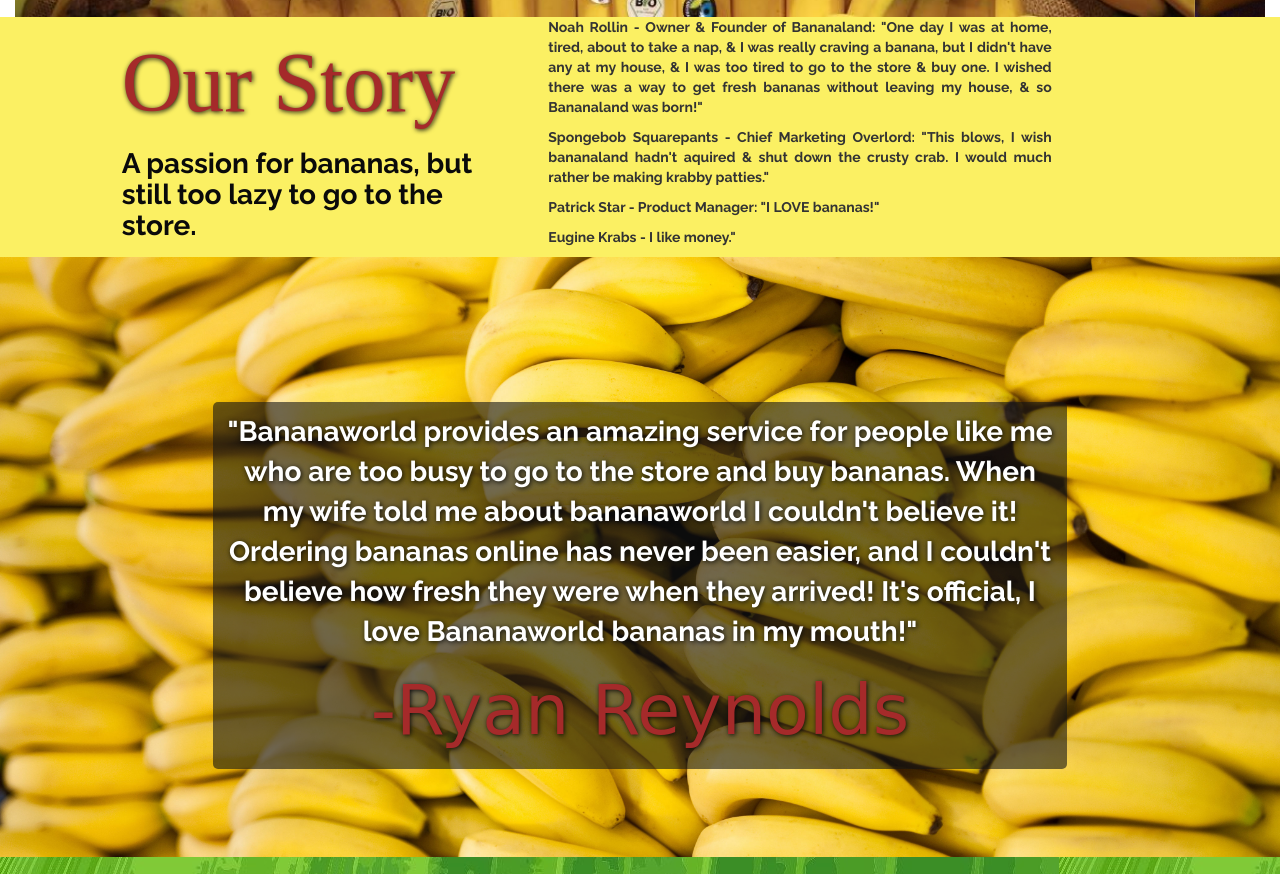
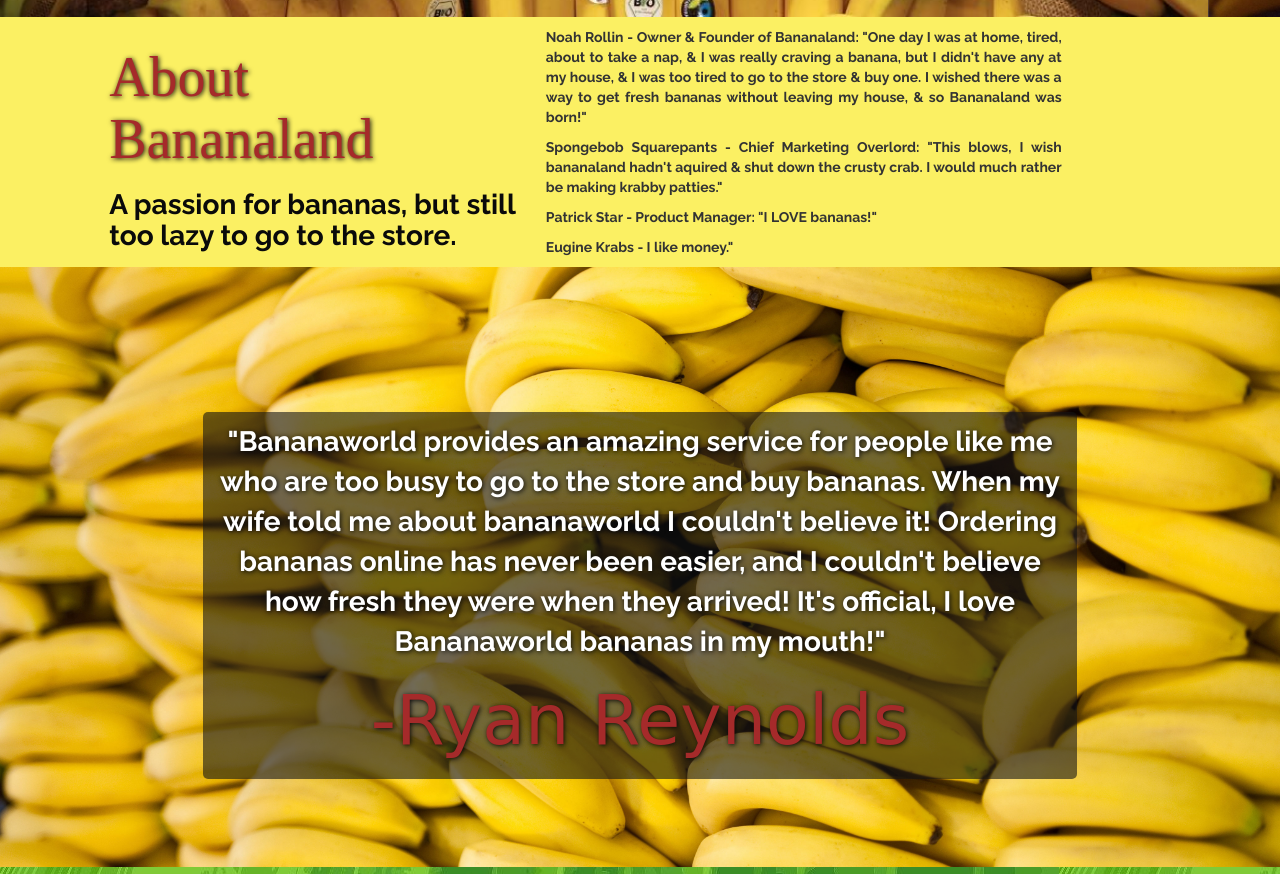
Before and after one commit to noahrollin/mobile-friendly-portfolio, a plain HTML site: page index.html in a window 1280 px wide. Shown: the part 783-1657 px from the top of the page. Drawn offline with nearby package versions, Linux system fonts and the light colour scheme; a web font is replaced by a local one.

Commit message:
fixed a few issues

```diff
--- a/css/styles.css
+++ b/css/styles.css
@@ -1,6 +1,13 @@
 @import url(http://fonts.googleapis.com/css?family=Sigmar-One|Raleway:700);
 
 /* GLOBAL */
+
+.container-fluid {
+    padding-right: 0;
+    padding-left: 0;
+    margin-right: 0;
+    margin-left: 0;
+}
 
 #review, #contact {
     min-height: 600px;
@@ -105,12 +112,13 @@
 
 #our_story {
     background-color: #fbf063;
+    padding-top: 10px;
 }
 
-#our_story h1 {
+#our_story h2 {
     font-family: 'Sigmar One', serif;
     color: #A52A2A;
-    font-size: 6em;
+    font-size: 4em;
     text-shadow: 1px 1px 5px #0a0a0a;
 }
 
@@ -181,6 +189,7 @@
     background-color: #FFF;
     border-radius: 5%;
     border: 5px solid rgb(252, 252, 252);
+    height: 350px;
 }
 
 .product_image {
--- a/index.html
+++ b/index.html
@@ -33,7 +33,7 @@
 						<a href="#">Home<span class="sr-only">(Current)</span></a>
 					</li>
 					<li>
-						<a href="#our_story">Our Story</a>
+						<a href="#our_story">About</a>
 					</li>
 					<li>
 						<a href="#review">Review</a>
@@ -92,7 +92,7 @@
 	<div class="container-fluid" id="our_story">
 		<div class="row">
 			<div class="col-sm-4 col-xs-offset-1">
-				<h1>Our Story</h1>
+				<h2>About Bananaland</h2>
 				<h3>A passion for bananas, but still too lazy to go to the store.</h3>
 			</div>
 			<div class="col-sm-5 col-offset-1">
```
